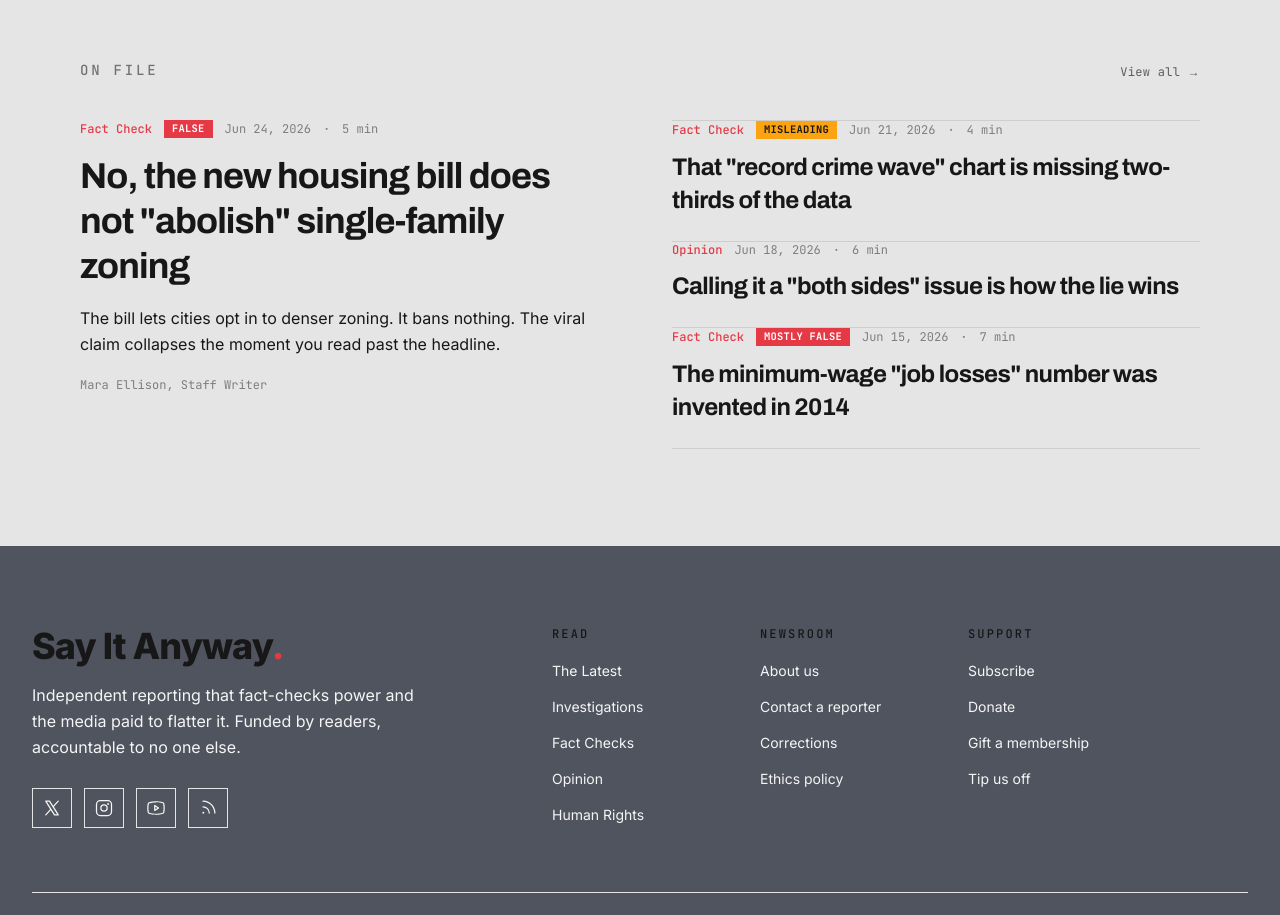
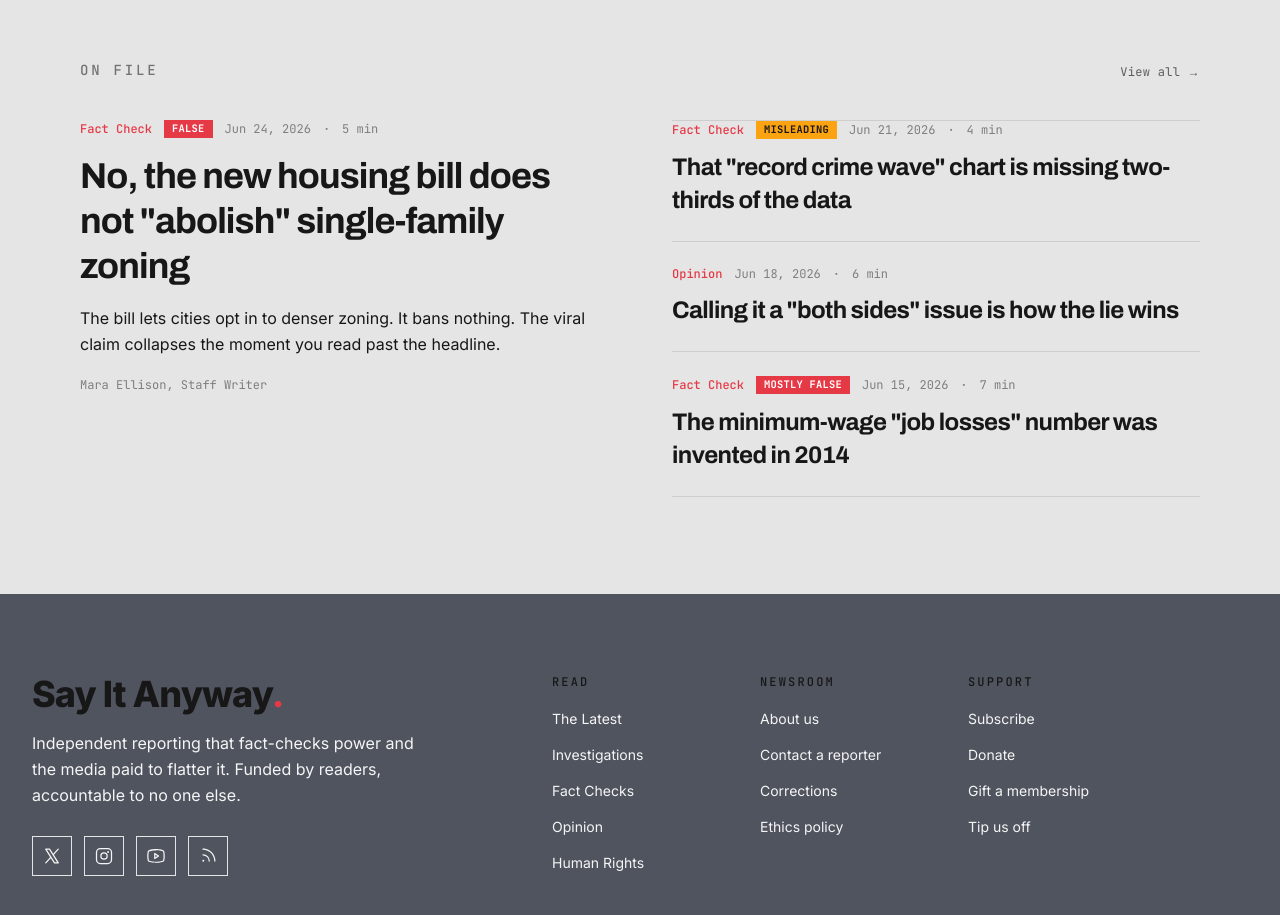
Before and after one commit to d-zucho/sayitanyway, a Next.js app: page / in a window 1280 px wide. Shown: the part 2200-3115 px from the top of the page. Built offline with nearby package versions, Linux system fonts and the light colour scheme.

Commit message:
fix: apply first:pt-0 to FeaturedWork list item, not the link

```diff
--- a/sections/home/FeaturedWork.tsx
+++ b/sections/home/FeaturedWork.tsx
@@ -73,11 +73,11 @@ const FeaturedWork = () => {
           {/* Index */}
           <ul className='divide-y divide-black/10 border-y border-black/10'>
             {rest.map((a, i) => (
-              <li key={a.slug}>
+              <li key={a.slug} className='py-6 first:pt-0'>
                 <Reveal delay={0.05 * (i + 1)}>
                   <Link
                     href={articleHref(a)}
-                    className='group block py-6 first:pt-0'
+                    className='group block'
                   >
                     <Meta a={a} />
                     <h4 className='font-archivo mt-3 text-xl leading-snug font-bold tracking-tight md:text-2xl'>
```
